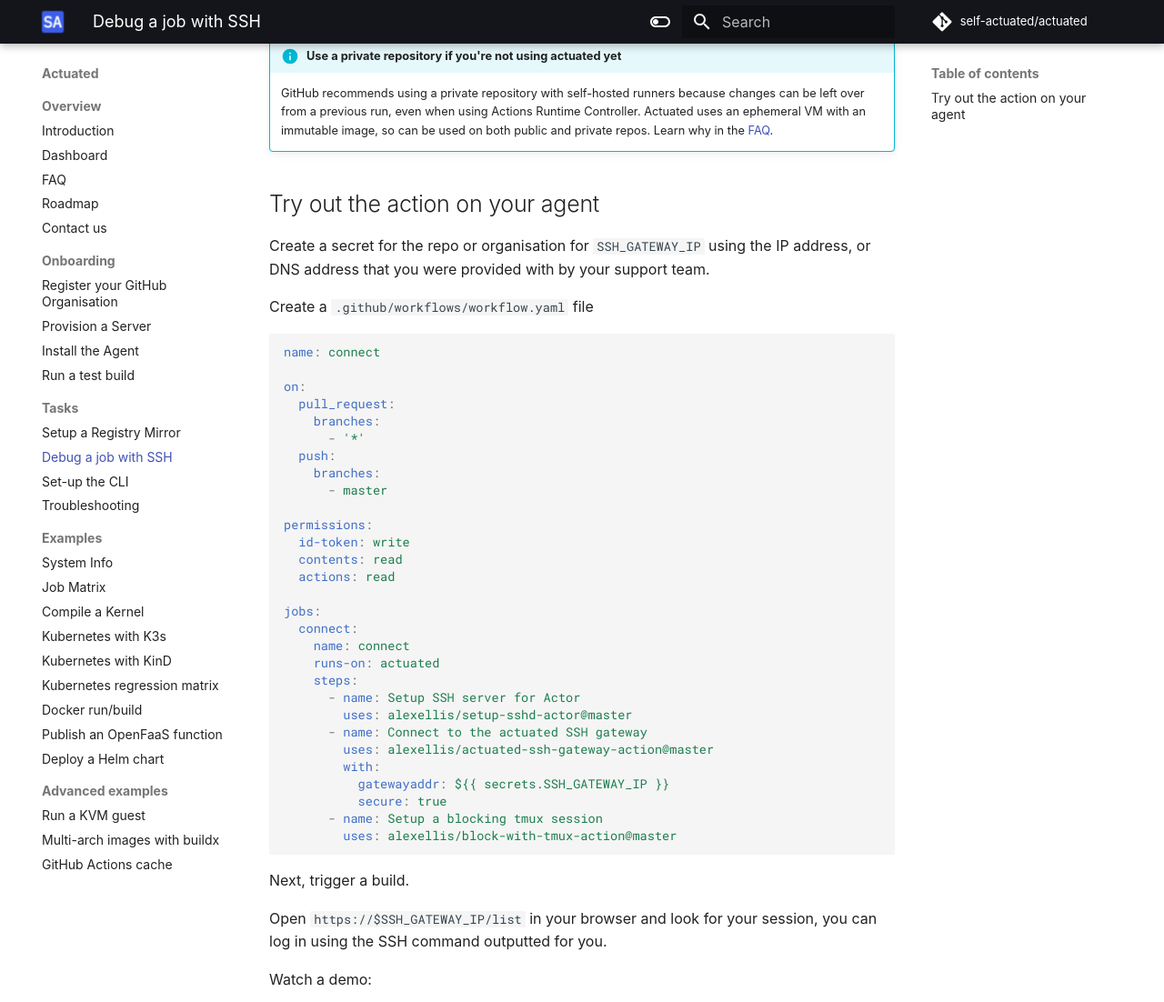
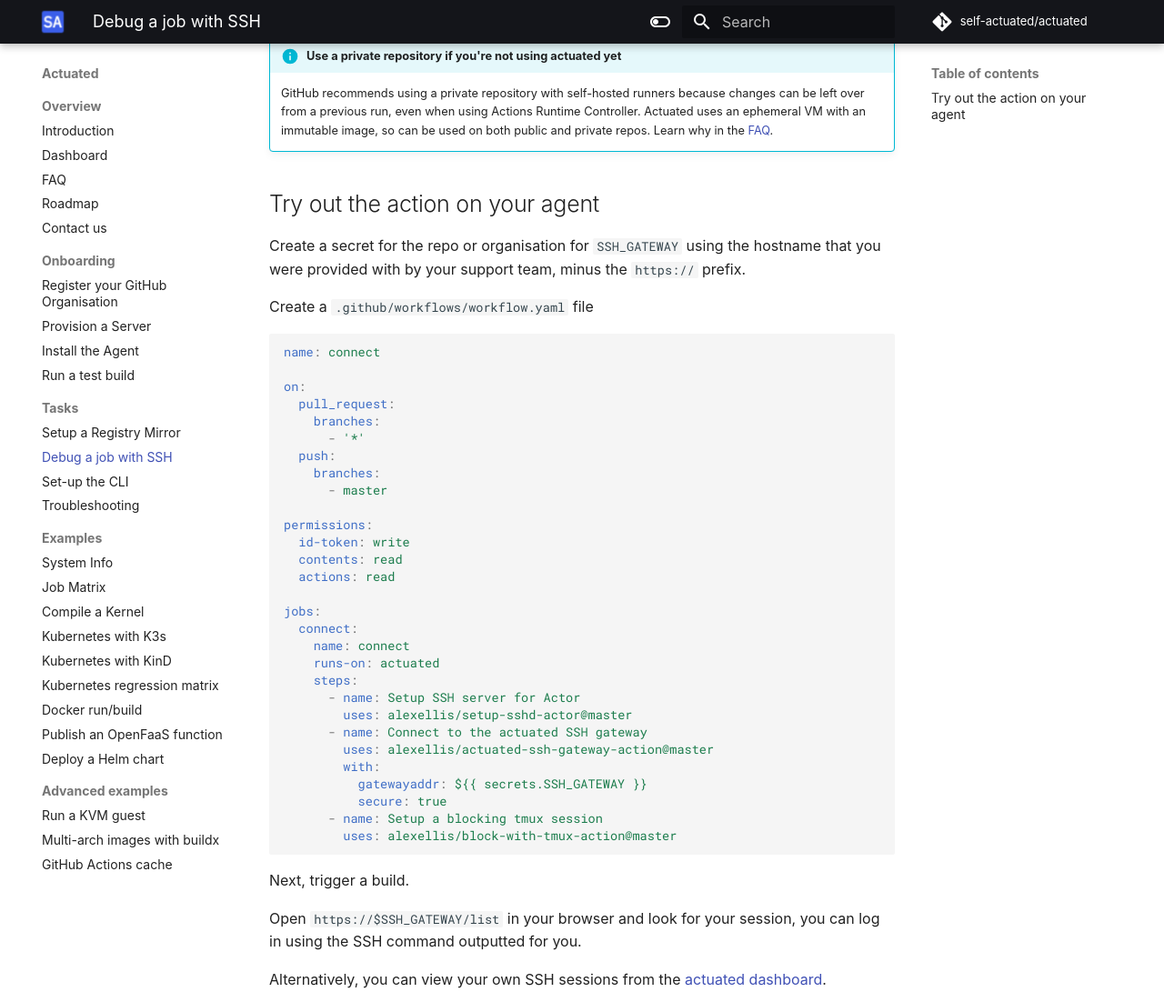
Before and after one commit to welteki/docs.actuated.dev, an MkDocs documentation site: the page built from docs/tasks/debug-ssh.md, in a window 1280 px wide and 1400 px high, scrolled down 325 px, cut to the strip 0-1102 px from the top of the window. Shown: the whole strip at 91% size. Built offline with MkDocs 1.6.1 and Material for MkDocs 9.7.7, drawn with Linux system fonts in a browser that asks for light colours; some web fonts are replaced.

Commit message:
Tweak the variables for setting up the debug session via SSH
Signed-off-by: Alex Ellis (OpenFaaS Ltd) <alexellis2@gmail.com>

```diff
--- a/docs/tasks/debug-ssh.md
+++ b/docs/tasks/debug-ssh.md
@@ -12,7 +12,7 @@
 
 ## Try out the action on your agent
 
-Create a secret for the repo or organisation for `SSH_GATEWAY_IP` using the IP address, or DNS address that you were provided with by your support team.
+Create a secret for the repo or organisation for `SSH_GATEWAY` using the hostname that you were provided with by your support team, minus the `https://` prefix.
 
 Create a `.github/workflows/workflow.yaml` file
 
@@ -42,7 +42,7 @@
       - name: Connect to the actuated SSH gateway
         uses: alexellis/actuated-ssh-gateway-action@master
         with:
-          gatewayaddr: ${{ secrets.SSH_GATEWAY_IP }}
+          gatewayaddr: ${{ secrets.SSH_GATEWAY }}
           secure: true
       - name: Setup a blocking tmux session
         uses: alexellis/block-with-tmux-action@master
@@ -50,7 +50,9 @@
 
 Next, trigger a build.
 
-Open `https://$SSH_GATEWAY_IP/list` in your browser and look for your session, you can log in using the SSH command outputted for you.
+Open `https://$SSH_GATEWAY/list` in your browser and look for your session, you can log in using the SSH command outputted for you.
+
+Alternatively, you can view your own SSH sessions from the [actuated dashboard](https://dashboard.actuated.dev).
 
 Watch a demo:
 
```
